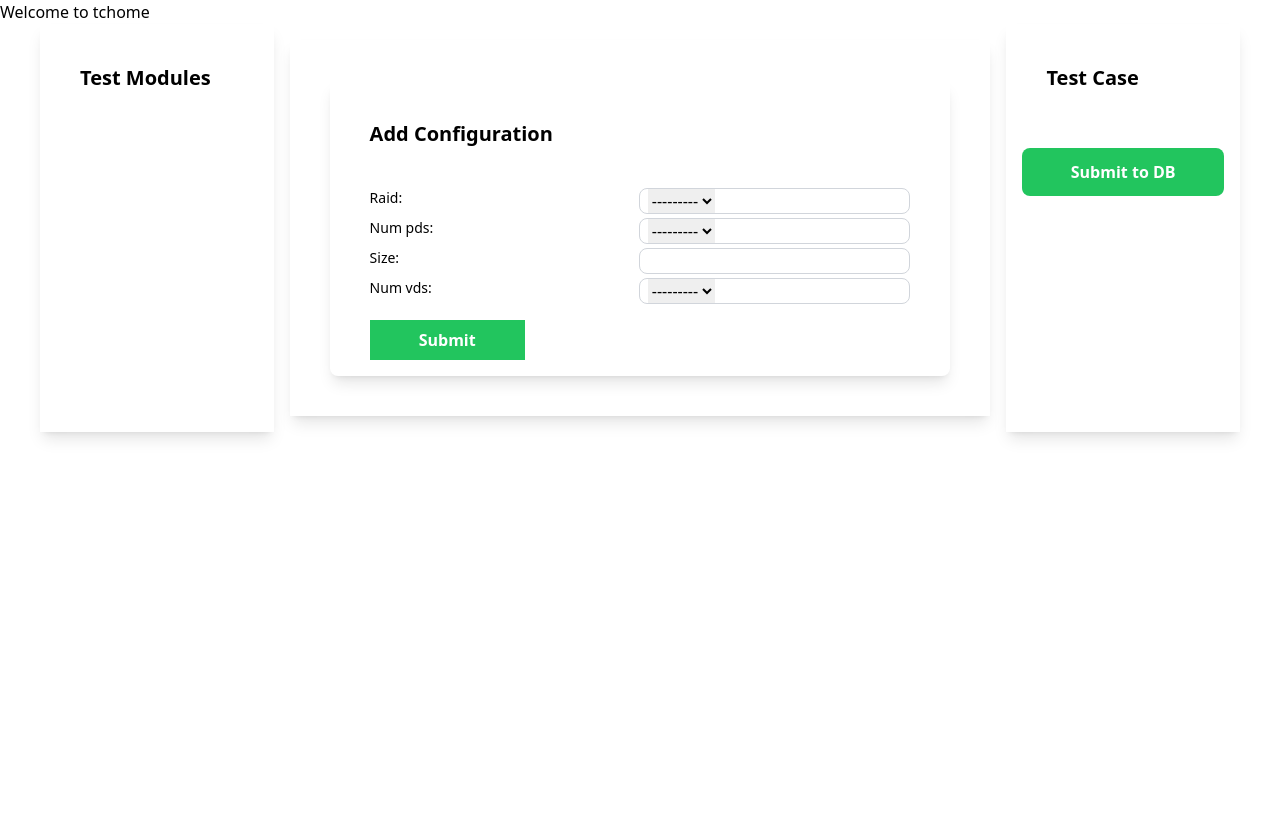
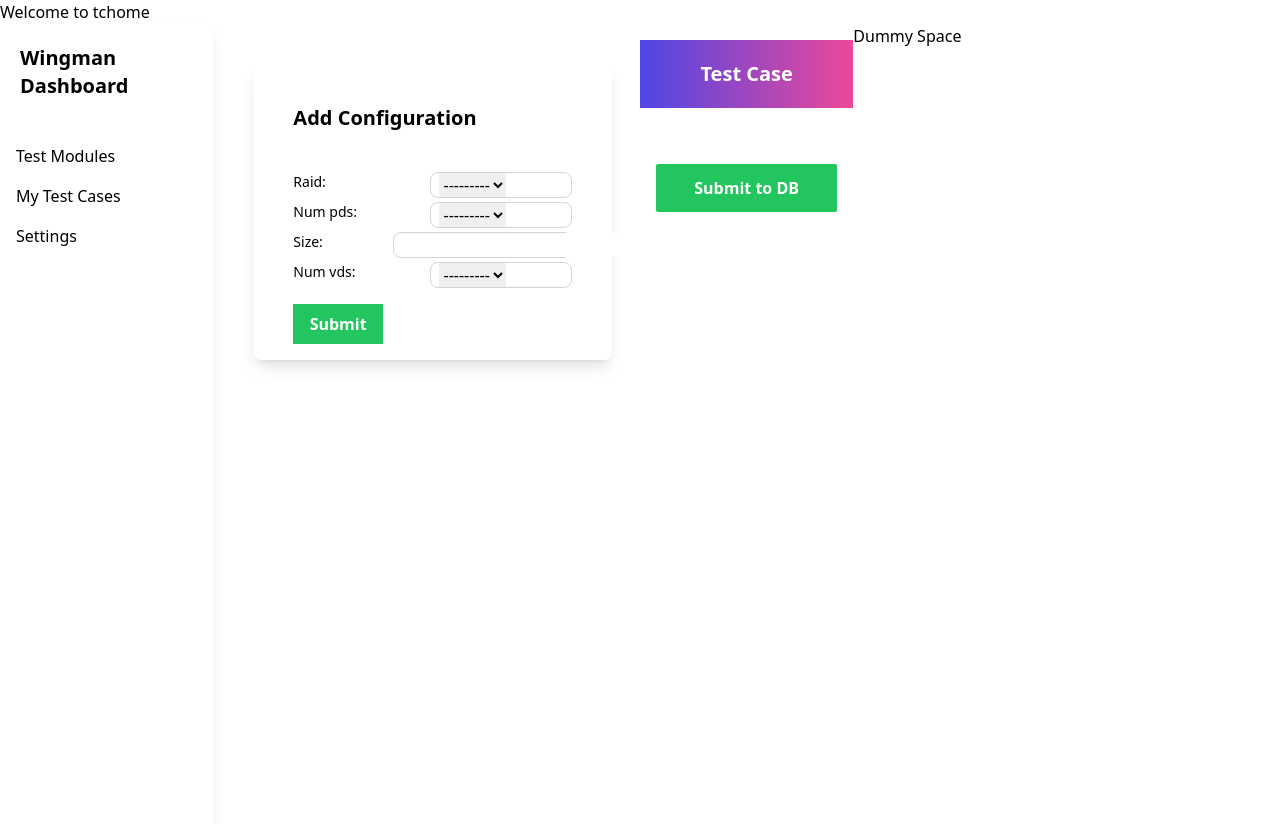
Before and after one commit to Amitabh1989/Django-JS-Tailwind-ProjectShadow, a Django app: page /myapp/ in a window 1280 px wide. Shown: the part 64-888 px from the top of the page. Before the commit the page ends 503 px from the top, so only its background shows below. Run offline with Django 4.2, Linux system fonts and the light colour scheme; some libraries are stand-ins or nearby versions.

Commit message:
Few stylings, side bar, responsive improvements.

```diff
--- a/mysite/testcase/static/testcase/js/test_step.js
+++ b/mysite/testcase/static/testcase/js/test_step.js
@@ -1,16 +1,15 @@
 /* global console */
 "use strict";
-// Check if localStorage variable exists.
-// If no, create it...else use it.
-// Take the length of the dictionary and keep adding step number to it.
-// When a step is deleted or inserted, handle that accordingly.
 
+/**
+ * Gets the localStorage content and returns the JSON object
+ * @param {boolean} [log=true] - If we want to log the content of the cart
+*/
 function getTestStep(log=true) {
     var testSteps = localStorage.getItem('testSteps');
     if (testSteps === null) {
         testSteps = {};
     } else {
-        // testSteps = JSON.parse(JSON.stringify(testSteps));
         testSteps = JSON.parse(testSteps);
     }
     if (log) {
@@ -20,6 +19,9 @@ function getTestStep(log=true) {
     return testSteps;
 }
 
+/**
+ * Takes the content of the cart and displays it in test step pane
+ */
 function displayTestSteps() {
     var testStepsAll = getTestStep();
     var testSteps = testStepsAll.moduleForm;
@@ -28,21 +30,23 @@ function displayTestSteps() {
     testStepCart[0].innerHTML = "";
     let step = null;
     let stepNo = null;
+    var stepString = `<div class="mr-1 ml-1 mb-1 rounded-sm">
+                        <div class="flex flex-col rounded-sm">`;
     for (let i = 0;  i < testSteps.length; i++) {
         step = testSteps[i];
         stepNo = i + 1;
-        var stepString = `
-            <div class="border border-grey-600 mr-4 ml-4 mb-1 rounded-sm">
-                <div class="flex items-center">
-                    <span>Test Step ${stepNo}</span>
-                    <div class="w-1/10 edit-step bg-grey-400 p-1 text-sm text-black text-center font-bold m-2">
-                        <input type="button" value="Edit" data-test-step="${stepNo}">
+        stepString += `
+                <div class="flex flex-row hover:scale-105 hover:bg-sky-100">
+                    <div class="flex-initial w-64 text-blue-400 text-sm font-bold px-5 ml-auto"><span>Test Step ${stepNo}</span></div>
+                    <div class="w-16">
+                        <div class="edit-step text-yellow-500 px-5 text-xs text-center font-bold cursor-pointer mr-auto">
+                            <input type="button" value="Edit" data-test-step="${stepNo}">
+                        </div>
                     </div>
-                </div>
-            </div>`;
-
-        testStepCart[0].innerHTML += stepString;
+                </div>`;
     }
+    stepString += `</div> </div>`;
+    testStepCart[0].innerHTML += stepString;
 }
 
 // Send the test step list to display submitted steps in Test Step area
--- a/mysite/testcase/templates/testcase/tchome.html
+++ b/mysite/testcase/templates/testcase/tchome.html
@@ -10,16 +10,23 @@
     <!-- ===================================== -->
     <!--     Block for Showing Modules List    -->
     <!-- ===================================== -->
-    <div class="w-1/5 items-center shadow-lg ml-10">
-        <div class="text-grey-300 text-xl font-bold m-10">Test Modules</div>
+    <div class="flex h-screen w-1/6">
+        <div class="items-left shadow-lg">
+            <div class="text-grey-300 text-xl text-left font-bold p-5 mr-5">Wingman Dashboard</div>
+                <!-- Sidebar content goes here -->
+                <ul class="py-4">
+                    <li class="px-4 py-2 hover:bg-gray-300 hover:font-bold">Test Modules</li>
+                    <li class="px-4 py-2 hover:bg-gray-300 hover:font-bold">My Test Cases</li>
+                    <li class="px-4 py-2 hover:bg-gray-300 hover:font-bold">Settings</li>
+                    <!-- Add more menu items as needed -->
+                </ul>
+        </div>
     </div>
-
-
-
     <!-- ===================================== -->
     <!--      Block for Showing Module Form    -->
     <!-- ===================================== -->
-    <div class='w-3/5 items-center shadow-lg m-4'>
+    {% comment %} <div class='w-2/6 items-center shadow-lg m-4'> {% endcomment %}
+    <div class='w-2/6'>
         {% block tchome %}
 
         {% endblock tchome %}
@@ -28,21 +35,25 @@
     <!-- ===================================== -->
     <!--    Block for Showing Test Step Cart   -->
     <!-- ===================================== -->
-    <div class='w-1/5 items-center shadow-lg mr-10'>
-        <div class="text-grey-300 text-xl font-bold m-10">Test Case</div>
-        <div class="grid tc-cart grid-cols-1 gap-4">
-            <div class="grid justify-items-stretch">
-                <div class="border border-grey-600 m-4 rounded-sm">
+    <div class='w-1/6'>
+        <div class="text-xl font-bold mt-4 mb-2 px-5 py-5 bg-gradient-to-r from-indigo-600 to-pink-500 text-white text-center">
+            Test Case
+        </div>
+
+        <div class="max-h-[300px] overflow-y-auto border-0">
+            <div class="tc-cart p-4">
                     So empty here...submit your first test step!
-                </div>
             </div>
         </div>
+
         <div class="text-bold">
-            <div class="bg-green-500 text-white text-center rounded-lg m-4 font-bold px-2 py-3 submit-to-db" id="submit-to-db">
+            <div class="bg-green-500 text-white text-center rounded-sm m-4 font-bold px-2 py-3 submit-to-db" id="submit-to-db">
                 <input type="submit" value="Submit to DB">
             </div>
-
         </div>
+    </div>
+    <div class='w-2/6'>
+        <h1>Dummy Space</h1>
     </div>
 
 </div>
```
